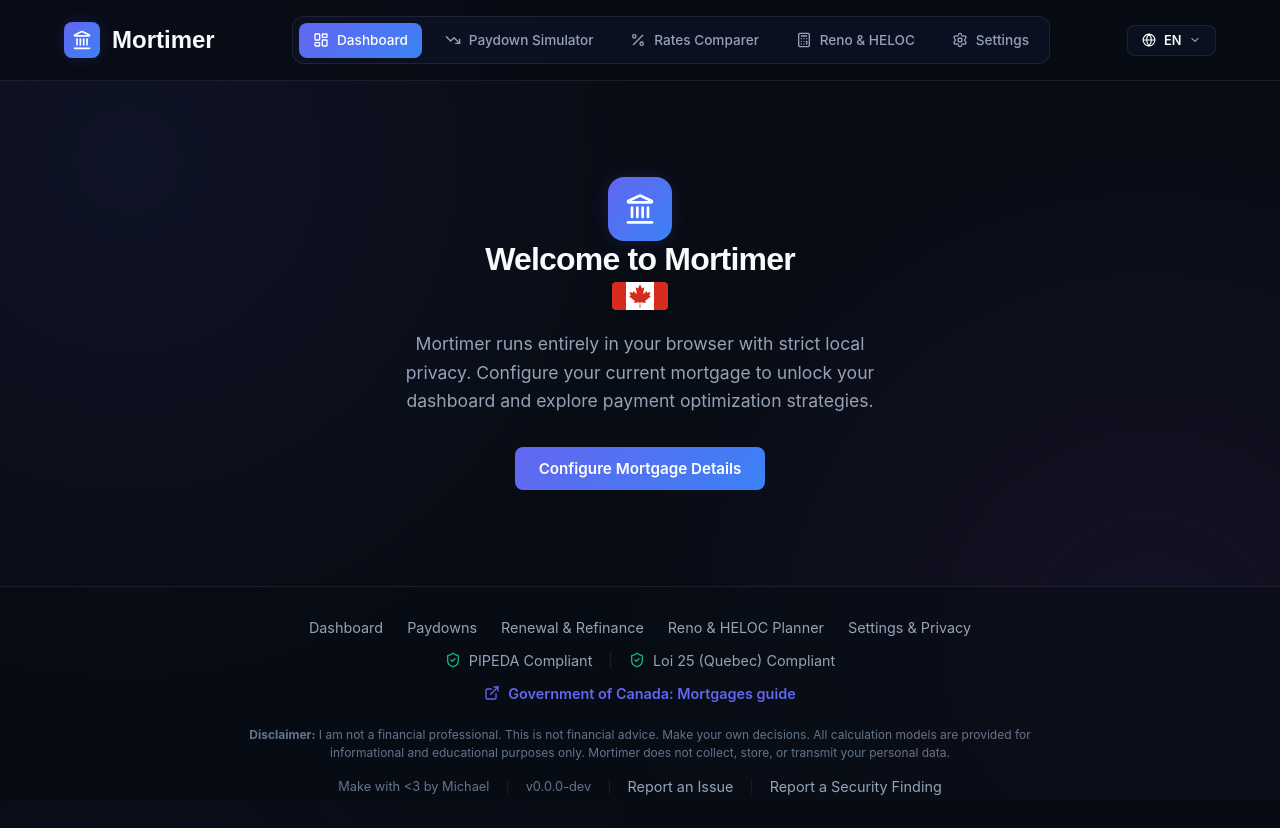
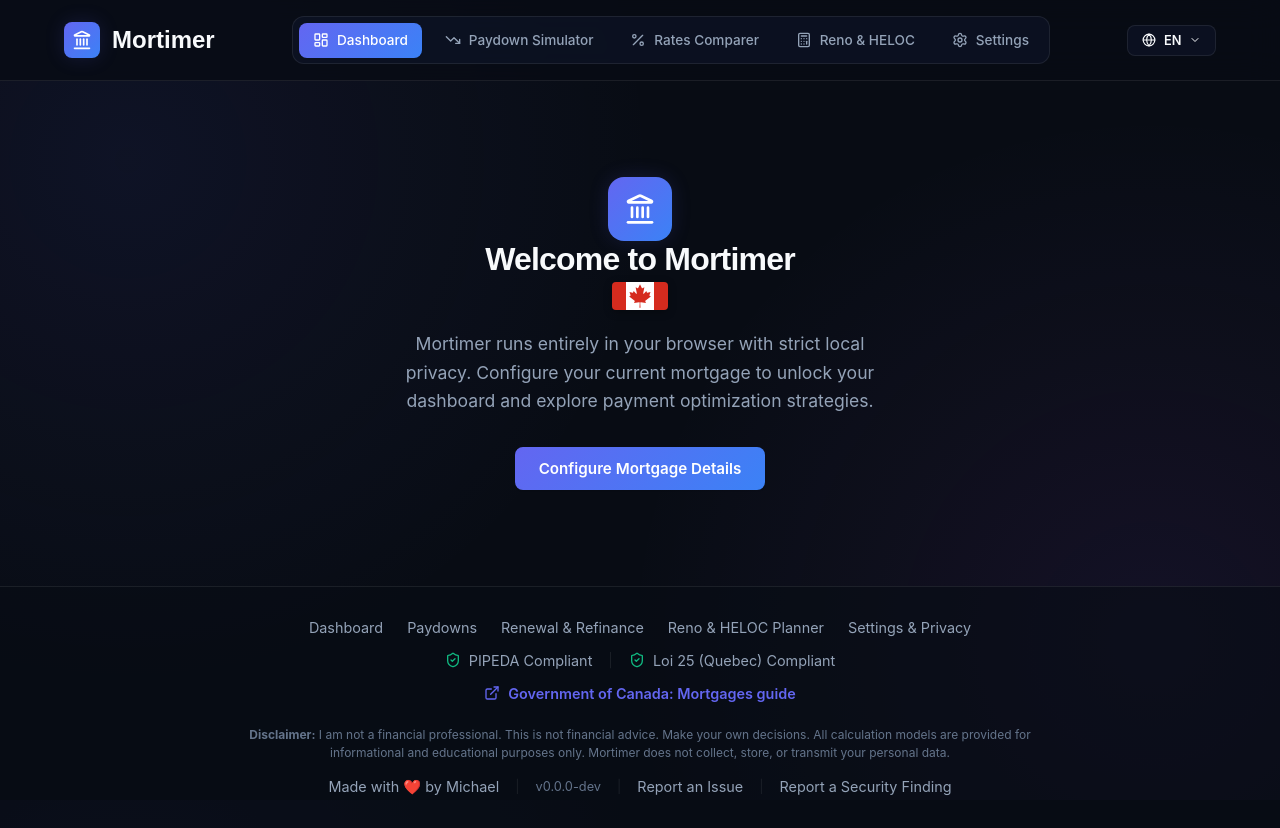
Before and after one commit to michaelsanford/Mortimer, a React (Vite) app: page / in a window 1280 px wide. Built offline with nearby package versions, Linux system fonts and the light colour scheme.

Commit message:
feat(footer): link copyright to repo and use heart emoji
Replaces the "<3" text with a ❤️ emoji (and fixes "Make" -> "Made" in
English) across all locales, and links the copyright line to the GitHub
repository.

```diff
--- a/src/App.tsx
+++ b/src/App.tsx
@@ -324,7 +324,7 @@ function App() {
           </div>
 
           <div style={{ fontSize: '0.8rem', color: 'var(--text-muted)', marginTop: '1rem', display: 'flex', justifyContent: 'center', gap: '1rem', flexWrap: 'wrap', alignItems: 'center' }}>
-            <span>{t.footer.copyright}</span>
+            <a href="https://github.com/michaelsanford/Mortimer" target="_blank" rel="noopener noreferrer" className="footer-link">{t.footer.copyright}</a>
             <span style={{ color: 'var(--border-color)' }}>|</span>
             {isDev ? (
               <span>{appVersion}</span>
--- a/src/locales/ar.ts
+++ b/src/locales/ar.ts
@@ -26,7 +26,7 @@ export const ar = {
     mortgageResources: 'حكومة كندا: دليل الرهن العقاري',
     disclaimer: 'أنا لست متخصصاً مالياً. هذه ليست نصيحة مالية. اتخذ قراراتك الخاصة. يتم تقديم جميع نماذج الحساب لأغراض معلوماتية وتعليمية فقط. لا يقوم مورتيمر بجمع أو تخزين أو نقل بياناتك الشخصية.',
     disclaimerLabel: 'إخلاء المسؤولية:',
-    copyright: 'صنع بـ <3 بواسطة مايكل',
+    copyright: 'صنع بـ ❤️ بواسطة مايكل',
     reportIssue: 'الإبلاغ عن مشكلة',
     reportSecurity: 'الإبلاغ عن ثغرة أمنية',
   },
--- a/src/locales/en.ts
+++ b/src/locales/en.ts
@@ -26,7 +26,7 @@ export const en = {
     mortgageResources: 'Government of Canada: Mortgages guide',
     disclaimer: 'I am not a financial professional. This is not financial advice. Make your own decisions. All calculation models are provided for informational and educational purposes only. Mortimer does not collect, store, or transmit your personal data.',
     disclaimerLabel: 'Disclaimer:',
-    copyright: 'Make with <3 by Michael',
+    copyright: 'Made with ❤️ by Michael',
     reportIssue: 'Report an Issue',
     reportSecurity: 'Report a Security Finding',
   },
--- a/src/locales/es.ts
+++ b/src/locales/es.ts
@@ -26,7 +26,7 @@ export const es = {
     mortgageResources: 'Gobierno de Canadá: guía de hipotecas',
     disclaimer: 'No soy un profesional financiero. Esto no es asesoramiento financiero. Tome sus propias decisiones. Todos los modelos de cálculo se proporcionan únicamente con fines informativos y educativos. Mortimer no recopila, almacena ni transmite sus datos personales.',
     disclaimerLabel: 'Descargo de responsabilidad:',
-    copyright: 'Hecho con <3 por Michael',
+    copyright: 'Hecho con ❤️ por Michael',
     reportIssue: 'Reportar un Problema',
     reportSecurity: 'Reportar Hallazgo de Seguridad',
   },
--- a/src/locales/fr.ts
+++ b/src/locales/fr.ts
@@ -26,7 +26,7 @@ export const fr = {
     mortgageResources: 'Gouvernement du Canada : guide sur les hypothèques',
     disclaimer: 'Je ne suis pas un professionnel de la finance. Ceci ne constitue pas un conseil financier. Prenez vos propres décisions. Tous les modèles de calcul sont fournis à des fins éducatives et informatives uniquement. Mortimer ne collecte, ne stocke ni ne transmet vos données personnelles.',
     disclaimerLabel: 'Avis :',
-    copyright: 'Fait avec <3 par Michael',
+    copyright: 'Fait avec ❤️ par Michael',
     reportIssue: 'Signaler un problème',
     reportSecurity: 'Signaler une faille de sécurité',
   },
--- a/src/locales/pa.ts
+++ b/src/locales/pa.ts
@@ -26,7 +26,7 @@ export const pa = {
     mortgageResources: 'ਕੈਨੇਡਾ ਸਰਕਾਰ: ਮੌਰਗੇਜ ਗਾਈਡ',
     disclaimer: 'ਮੈਂ ਕੋਈ ਵਿੱਤੀ ਪੇਸ਼ੇਵਰ ਨਹੀਂ ਹਾਂ। ਇਹ ਕੋਈ ਵਿੱਤੀ ਸਲਾਹ ਨਹੀਂ ਹੈ। ਆਪਣੇ ਫੈਸਲੇ ਖੁਦ ਲਓ। ਸਾਰੇ ਗਣਨਾ ਮਾਡਲ ਕੇਵਲ ਜਾਣਕਾਰੀ ਅਤੇ ਵਿਦਿਅਕ ਉਦੇਸ਼ਾਂ ਲਈ ਪ੍ਰਦਾਨ ਕੀਤੇ ਗਏ ਹਨ। Mortimer ਤੁਹਾਡਾ ਕੋਈ ਵੀ ਨਿੱਜੀ ਡੇਟਾ ਇਕੱਠਾ, ਸਟੋਰ ਜਾਂ ਪ੍ਰਸਾਰਿਤ ਨਹੀਂ ਕਰਦਾ ਹੈ।',
     disclaimerLabel: 'ਬੇਦਾਅਵਾ:',
-    copyright: 'Michael ਦੁਆਰਾ <3 ਨਾਲ ਬਣਾਇਆ ਗਿਆ',
+    copyright: 'Michael ਦੁਆਰਾ ❤️ ਨਾਲ ਬਣਾਇਆ ਗਿਆ',
     reportIssue: 'ਸਮੱਸਿਆ ਦੀ ਰਿਪੋਰਟ ਕਰੋ',
     reportSecurity: 'ਸੁਰੱਖਿਆ ਖੋਜ ਦੀ ਰਿਪੋਰਟ ਕਰੋ',
   },
--- a/src/locales/zh-HK.ts
+++ b/src/locales/zh-HK.ts
@@ -26,7 +26,7 @@ export const zhHK = {
     mortgageResources: '加拿大政府：按揭指南',
     disclaimer: '我不是金融專業人士。本工具不構成財務建議。請自行做出決定。所有計算模型僅供參考和教育目的。Mortimer 不收集、儲存或傳輸您的任何個人數據。',
     disclaimerLabel: '免責聲明：',
-    copyright: '由 Michael 用 <3 製作',
+    copyright: '由 Michael 用 ❤️ 製作',
     reportIssue: '報告問題',
     reportSecurity: '報告安全問題',
   },
--- a/src/locales/zh.ts
+++ b/src/locales/zh.ts
@@ -26,7 +26,7 @@ export const zh = {
     mortgageResources: '加拿大政府：抵押贷款指南',
     disclaimer: '我不是金融专业人士。本工具不构成财务建议。请自行做出决定。所有计算模型仅供参考和教育目的。Mortimer 不收集、存储或传输您的任何个人数据。',
     disclaimerLabel: '免责声明：',
-    copyright: '由 Michael 用 <3 制作',
+    copyright: '由 Michael 用 ❤️ 制作',
     reportIssue: '报告问题',
     reportSecurity: '报告安全问题',
   },
```
